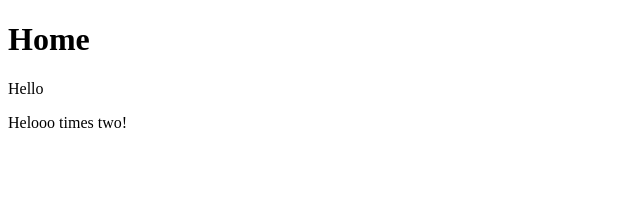
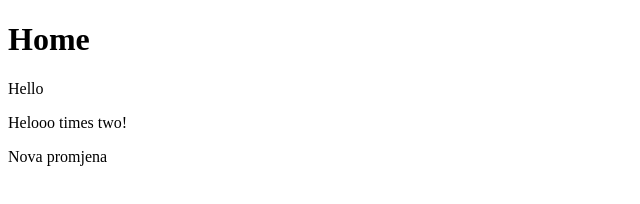
Before and after one commit to Korozivni/cautious-engine, a plain HTML site: page index.html in a window 1280 px wide. Shown: the whole page, without its empty margins (0-640 px from the left). Drawn offline with Linux system fonts and the light colour scheme.

Commit message:
dodao nesto novo

```diff
--- a/index.html
+++ b/index.html
@@ -9,5 +9,6 @@
     <h1>Home</h1>
     <p>Hello</p>
     <p>Helooo times two!</p>
+    <p>Nova promjena</p>
 </body>
 </html>
```
